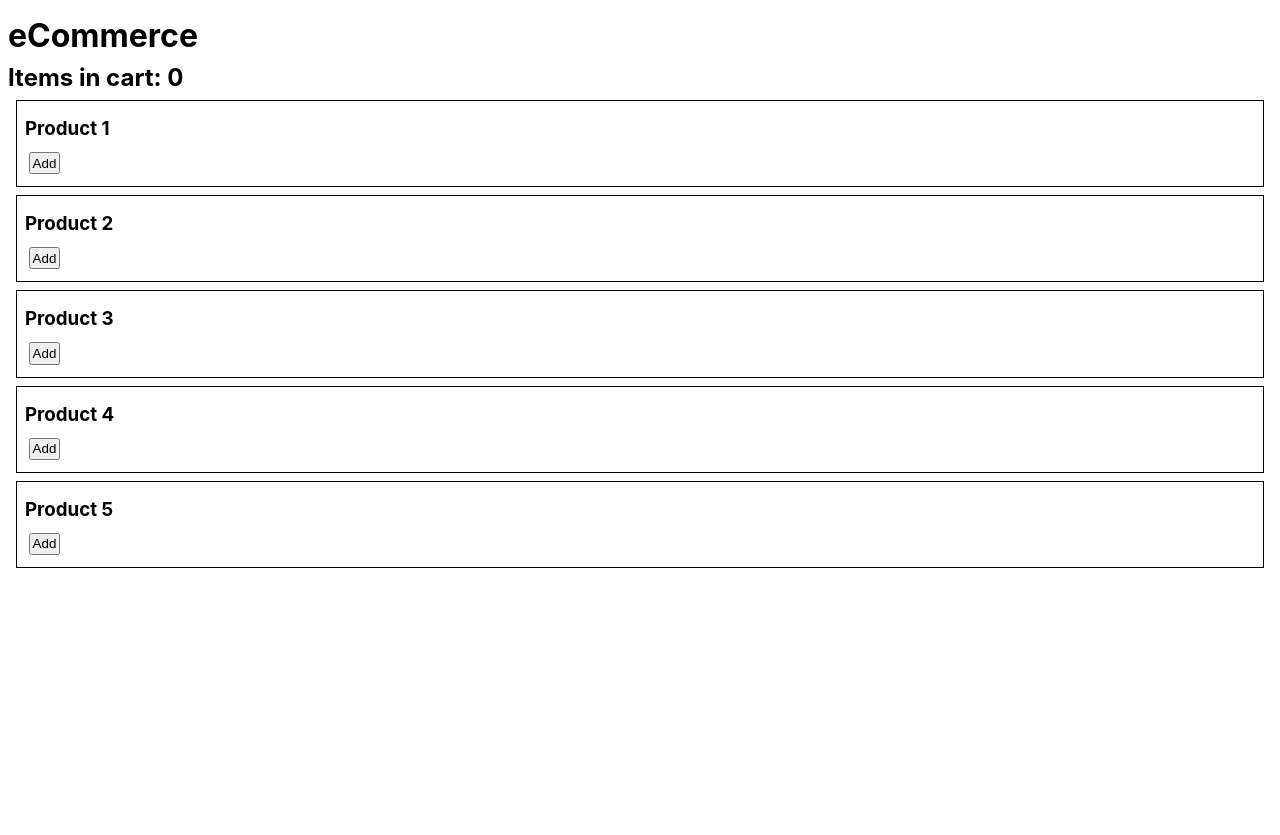
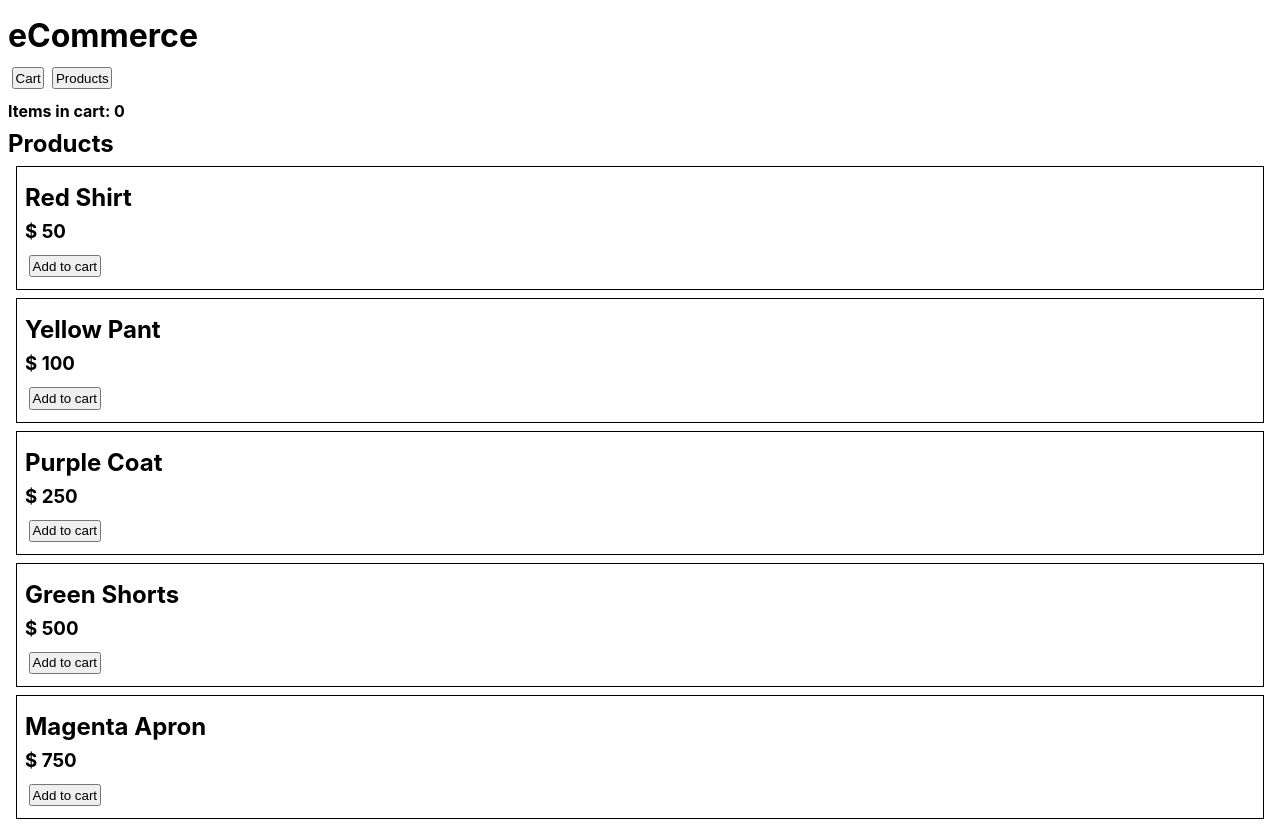
Before and after one commit to aamirmabs/neog-react-useContext, a React (Create React App) app: page / in a window 1280 px wide. Before the commit the page ends 800 px from the top, so only its background shows below. Built offline with nearby package versions, Linux system fonts and the light colour scheme.

Commit message:
setting cart items in global state and showing on cart

```diff
--- a/src/App.js
+++ b/src/App.js
@@ -1,30 +1,90 @@
-import React from "react";
+import React, { useState } from "react";
 import "./App.css";
 import { useCart } from "./contexts";
+
+const products = [
+  { id: 1, title: "Red Shirt", price: 50 },
+  { id: 2, title: "Yellow Pant", price: 100 },
+  { id: 3, title: "Purple Coat", price: 250 },
+  { id: 4, title: "Green Shorts", price: 500 },
+  { id: 5, title: "Magenta Apron", price: 750 },
+];
 
 export function ProductListing() {
   const { setItemsInCart } = useCart();
 
-  return [1, 2, 3, 4, 5].map((item) => (
-    <div className="product" key={item}>
-      <h3>Product {item}</h3>
-      <button onClick={() => setItemsInCart((items) => items + 1)}>Add</button>
+  return (
+    <div>
+      <h2>Products</h2>
+      {products.map((product) => (
+        <div className="product" key={product.id + Math.random()}>
+          <h2>{product.title}</h2>
+          <h3>$ {product.price}</h3>
+          <button
+            onClick={() => setItemsInCart((oldItems) => [...oldItems, product])}
+          >
+            Add to cart
+          </button>
+        </div>
+      ))}
     </div>
-  ));
+  );
+}
+
+export function CartHeader() {
+  const { itemsInCart } = useCart();
+
+  return <h4>Items in cart: {itemsInCart.length} </h4>;
 }
 
 export function Cart() {
   const { itemsInCart } = useCart();
 
-  return <h2>Items in cart: {itemsInCart} </h2>;
+  return (
+    <div>
+      <h2>Cart</h2>
+      <ol>
+        {itemsInCart.map((product) => (
+          <li key={product.id + Math.random}>
+            <h3>{product.title}</h3>
+            <h4>$ {product.price}</h4>
+          </li>
+        ))}
+      </ol>
+    </div>
+  );
 }
 
 export default function App() {
+  const [route, setRoute] = useState("products");
+
   return (
     <div className="App">
       <h1>eCommerce</h1>
-      <Cart />
-      <ProductListing />
+      <button
+        onClick={() => {
+          setRoute("cart");
+        }}
+      >
+        Cart
+      </button>
+      <button
+        onClick={() => {
+          setRoute("products");
+        }}
+      >
+        Products
+      </button>
+      <CartHeader />
+      {route === "products" && <ProductListing />}
+      {route === "cart" && <Cart />}
     </div>
   );
 }
+
+// create products object
+// wire products display of products
+// click add to cart to add object to cart state
+// console log the items to ensure that they are added
+// create route state and toggle with buttons
+// toggle cart and products on click
--- a/src/contexts.js
+++ b/src/contexts.js
@@ -13,7 +13,7 @@ export { CartContext };
 // };
 
 export function CartProvider({ children }) {
-  const [itemsInCart, setItemsInCart] = useState(0);
+  const [itemsInCart, setItemsInCart] = useState([]);
   return (
     <CartContext.Provider value={{ itemsInCart, setItemsInCart }}>
       {children}
```
